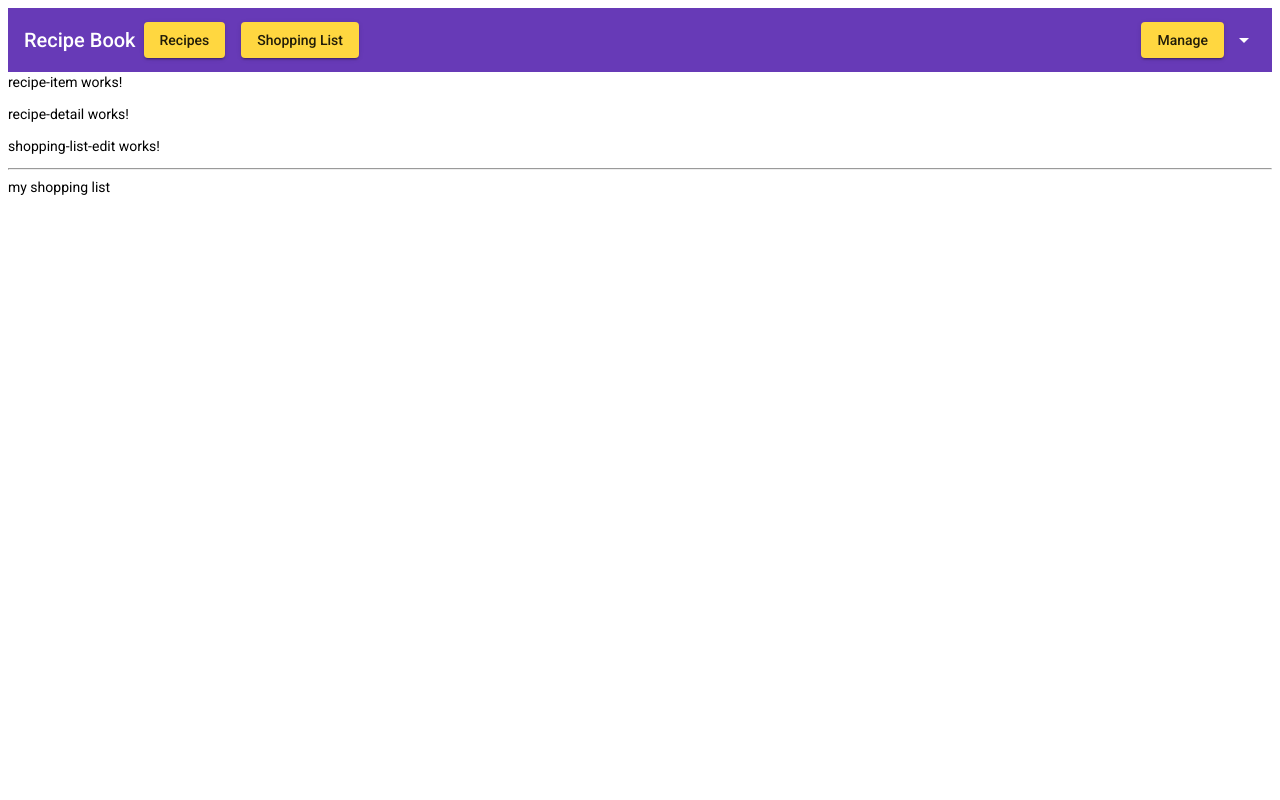
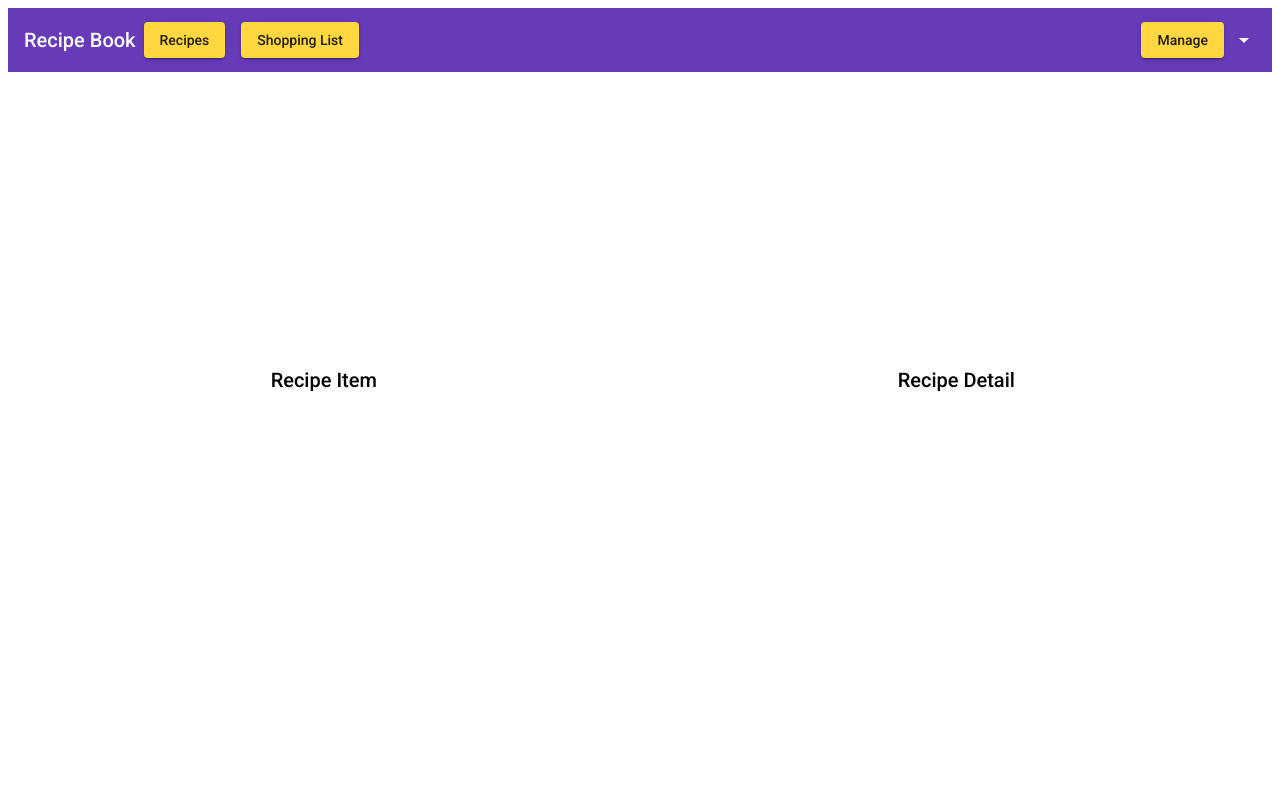
Before and after one commit to Greg-Neumann/Udemy-Course-Project-Angular, an Angular app: page / in a window 1280 px wide. Shown: the top 800 px of the page. Built offline with nearby package versions, Linux system fonts and the light colour scheme.

Commit message:
Basic Material UI to lecture 51 inclusive

```diff
--- a/src/app/material/material.module.ts
+++ b/src/app/material/material.module.ts
@@ -1,9 +1,15 @@
 import { NgModule } from '@angular/core';
 import { MatButtonModule } from '@angular/material/button';
+import { MatGridListModule } from '@angular/material/grid-list';
 import { MatToolbarModule } from '@angular/material/toolbar';
 import { MatIconModule } from '@angular/material/icon';
 
-const MaterialComponents = [MatButtonModule, MatIconModule, MatToolbarModule]; // Array of material components used in this app
+const MaterialComponents = [
+  MatButtonModule,
+  MatIconModule,
+  MatGridListModule,
+  MatToolbarModule,
+]; // Array of material components used in this app
 @NgModule({
   imports: [MaterialComponents],
   exports: [MaterialComponents],
--- a/src/app/recipes/recipe-detail/recipe-detail.component.html
+++ b/src/app/recipes/recipe-detail/recipe-detail.component.html
@@ -1 +1 @@
-<p>recipe-detail works!</p>
+<h2>Recipe Detail</h2>
--- a/src/app/recipes/recipe-list/recipe-item/recipe-item.component.html
+++ b/src/app/recipes/recipe-list/recipe-item/recipe-item.component.html
@@ -1 +1 @@
-<p>recipe-item works!</p>
+<h2>Recipe Item</h2>
--- a/src/app/recipes/recipes.component.html
+++ b/src/app/recipes/recipes.component.html
@@ -1,8 +1,8 @@
-<div class="row">
-  <div class="col-md-5">
+<mat-grid-list cols="2">
+  <mat-grid-tile>
     <app-recipe-list></app-recipe-list>
-  </div>
-  <div class="col-md-7">
+  </mat-grid-tile>
+  <mat-grid-tile>
     <app-recipe-detail></app-recipe-detail>
-  </div>
-</div>
+  </mat-grid-tile>
+</mat-grid-list>
--- a/src/app/shopping-list/shopping-list-edit/shopping-list-edit.component.html
+++ b/src/app/shopping-list/shopping-list-edit/shopping-list-edit.component.html
@@ -1 +1 @@
-<p>shopping-list-edit works!</p>
+<h2>Shopping List Edit</h2>
--- a/src/app/shopping-list/shopping-list.component.html
+++ b/src/app/shopping-list/shopping-list.component.html
@@ -1,11 +1,8 @@
-<div class="container">
-  <div class="row">
-    <div class="col-xs-10">
-      <app-shopping-list-edit>
-
-      </app-shopping-list-edit>
-      <hr>
-      <p>my shopping list</p>
-    </div>
-  </div>
-</div>
+<mat-grid-list cols="2">
+  <mat-grid-tile>
+    <app-shopping-list-edit> </app-shopping-list-edit>
+  </mat-grid-tile>
+  <mat-grid-tile>
+    <p>my shopping list</p>
+  </mat-grid-tile>
+</mat-grid-list>
```
